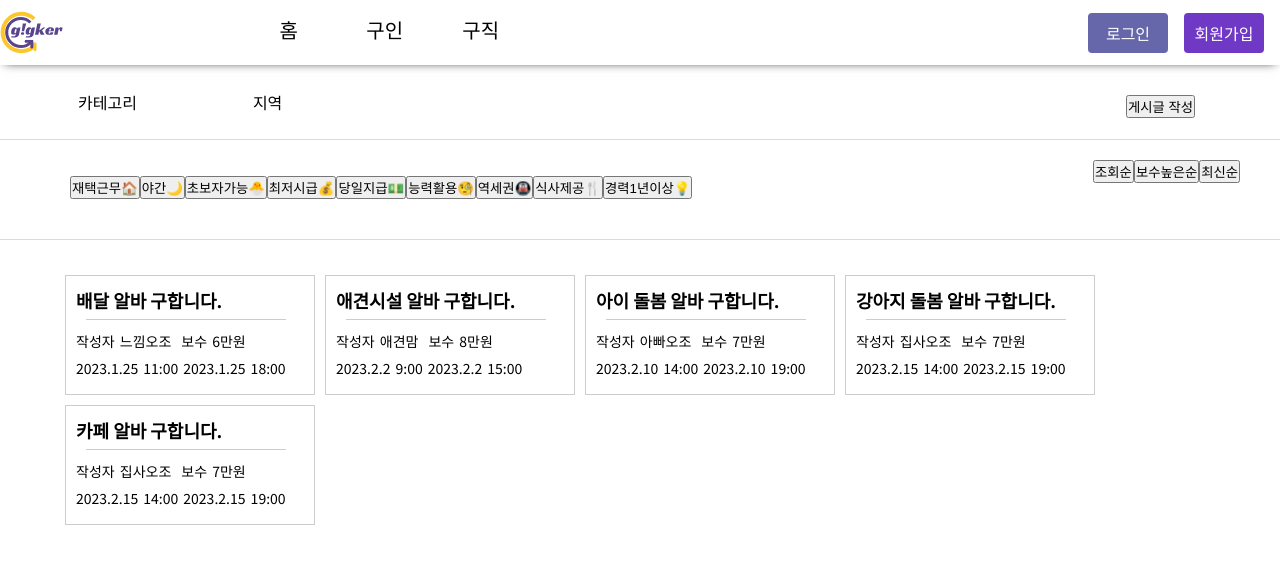
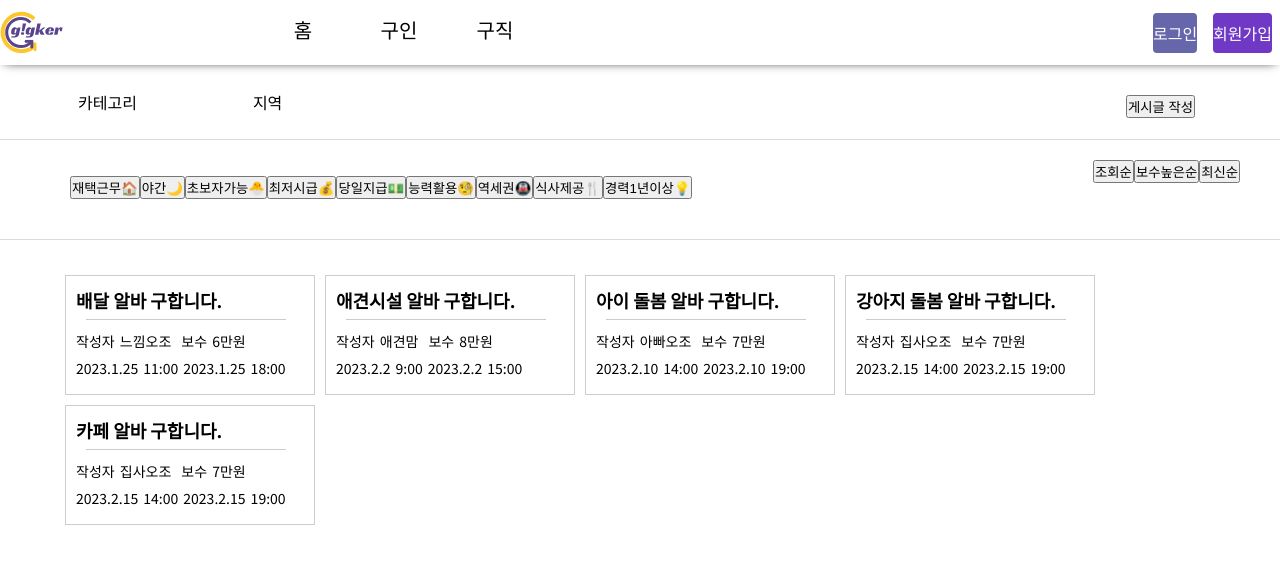
Before and after one commit to codestates-seb/seb41_main_005, a React (Create React App) app in the folder client/: page / in a window 1280 px wide. Shown: the top 564 px of the page. Built offline with nearby package versions, Linux system fonts and the light colour scheme.

Commit message:
fix: 버튼 컴포넌트 width props 추가

```diff
--- a/client/src/components/Buttons.tsx
+++ b/client/src/components/Buttons.tsx
@@ -1,13 +1,15 @@
 import styled from "styled-components";
 import React from "react";
 
-interface ButtonProps extends React.ButtonHTMLAttributes<HTMLButtonElement> {}
+interface ButtonProps extends React.ButtonHTMLAttributes<HTMLButtonElement> {
+  width?: number | string | undefined;
+}
 
-const StyledButton = styled.button`
-  margin-right: 1rem;
-  width: 5rem;
+const StyledButton = styled.button<ButtonProps>`
+  width: ${(props) => props.width};
+  margin: 0 0.5rem;
   height: 2.5rem;
-  font-size: 16px;
+  font-size: ${(props) => props.theme.font.medium};
   border: none;
   border-radius: 4px;
   color: #ffffff;
```
